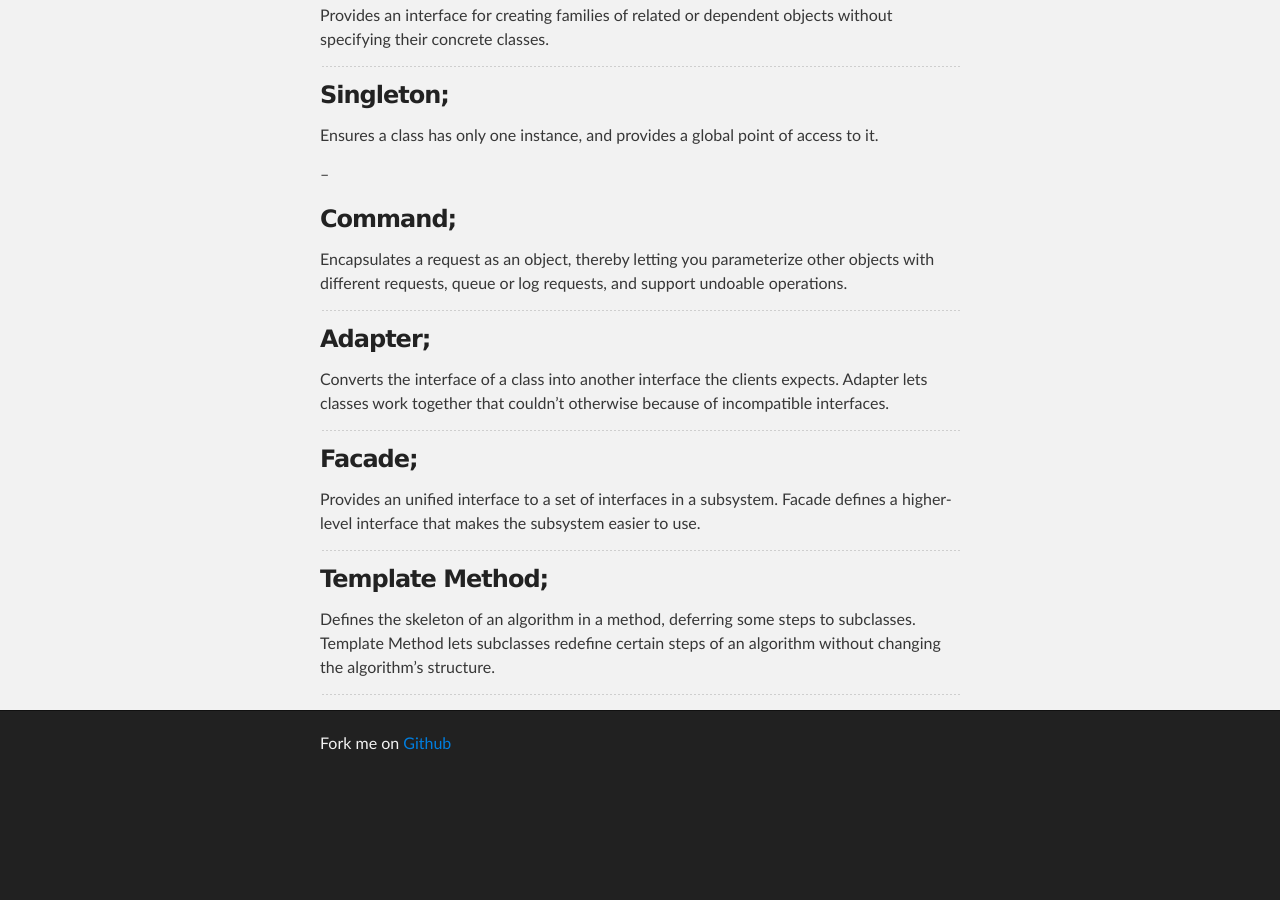
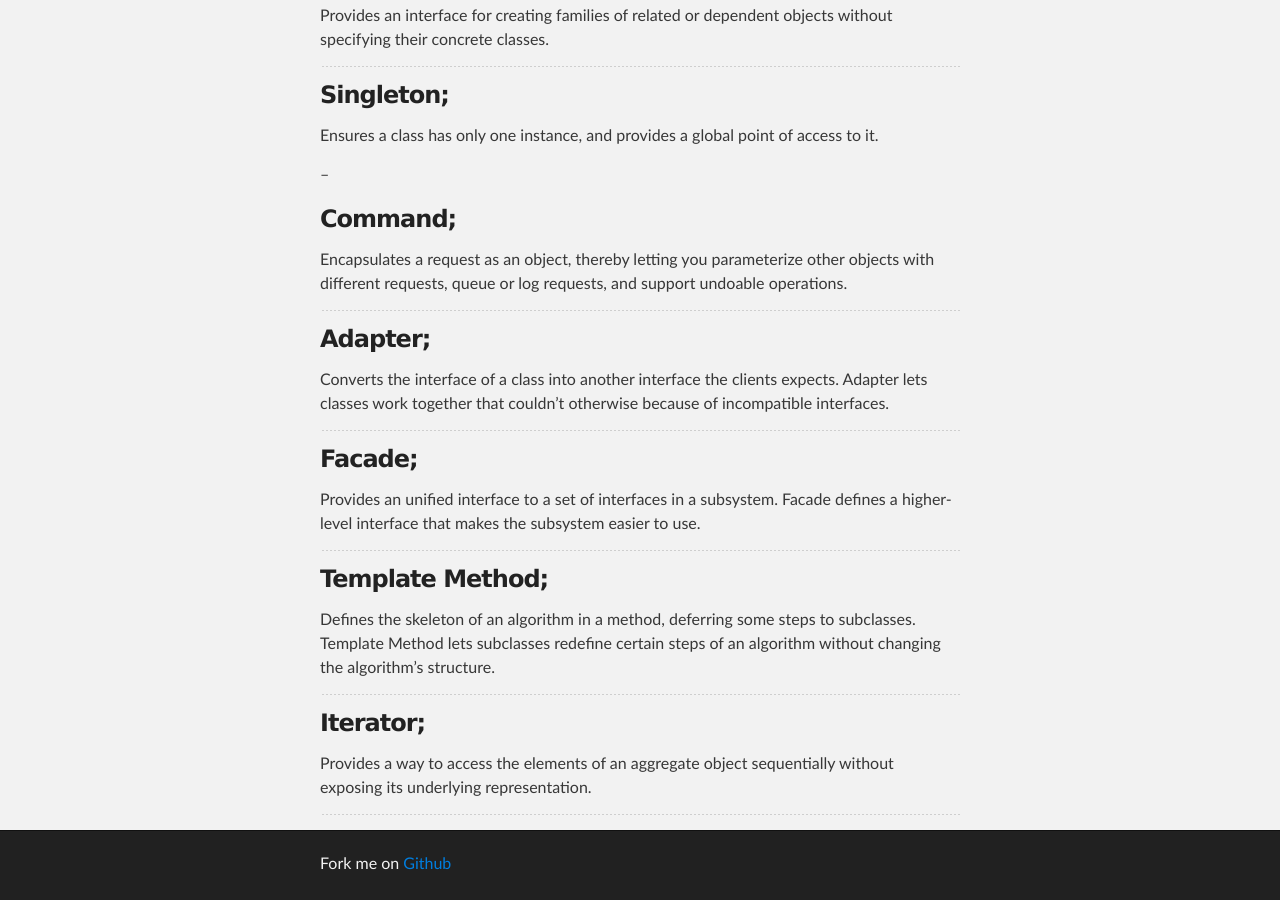
Before and after one commit to Deividy/deividy.github.io, a Jekyll site: the page built from Design-Patterns.md, in a window 1280 px wide and 900 px high, scrolled down 848 px. Built offline with Jekyll 4.4.1, drawn with Linux system fonts in a browser that asks for light colours; before the commit the page ends 1628 px from its top, so only the background shows below that.

Commit message:
Add Iterator Pattern

```diff
--- a/Design-Patterns.md
+++ b/Design-Patterns.md
@@ -63,3 +63,8 @@ Provides an unified interface to a set of interfaces in a subsystem. Facade defi
 Defines the skeleton of an algorithm in a method, deferring some steps to subclasses. Template Method lets subclasses redefine certain steps of an algorithm without changing the algorithm's structure.
 
 ---
+
+### Iterator;
+Provides a way to access the elements of an aggregate object sequentially without exposing its underlying representation.
+
+---
```
